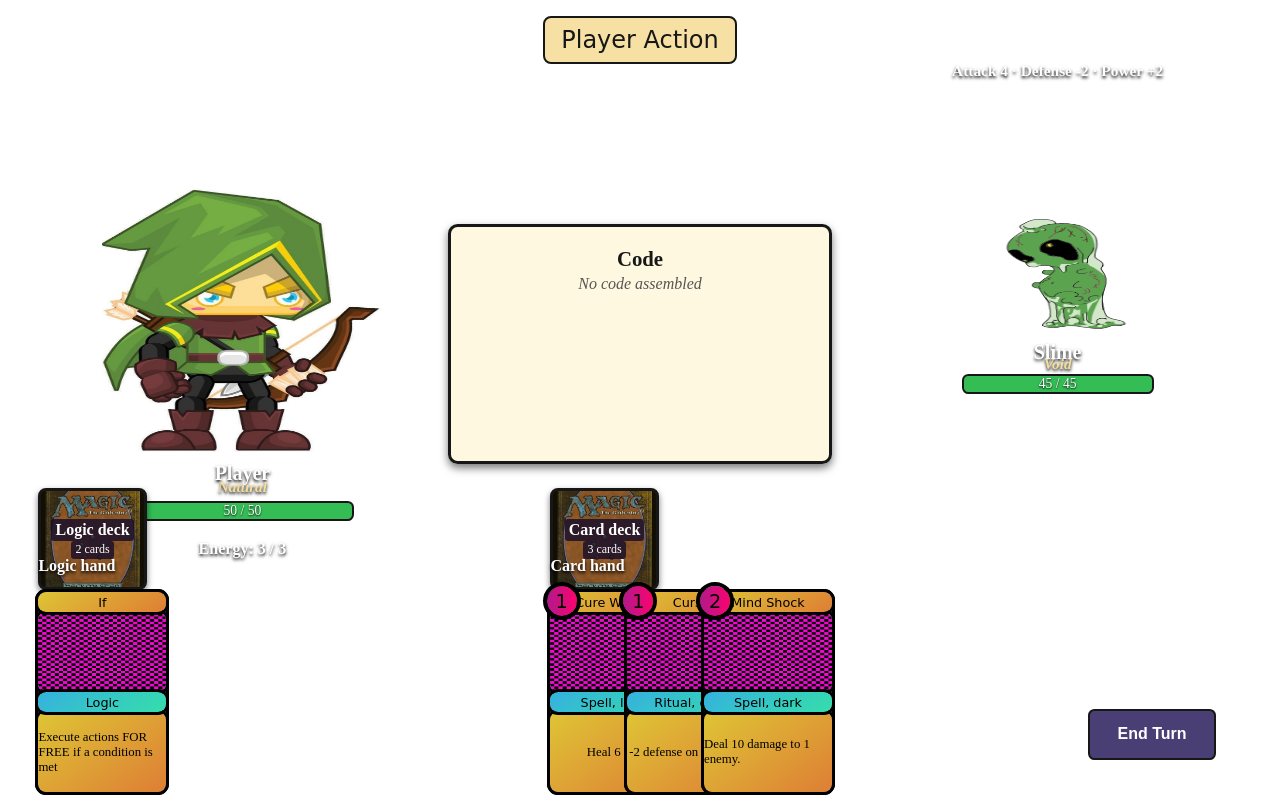
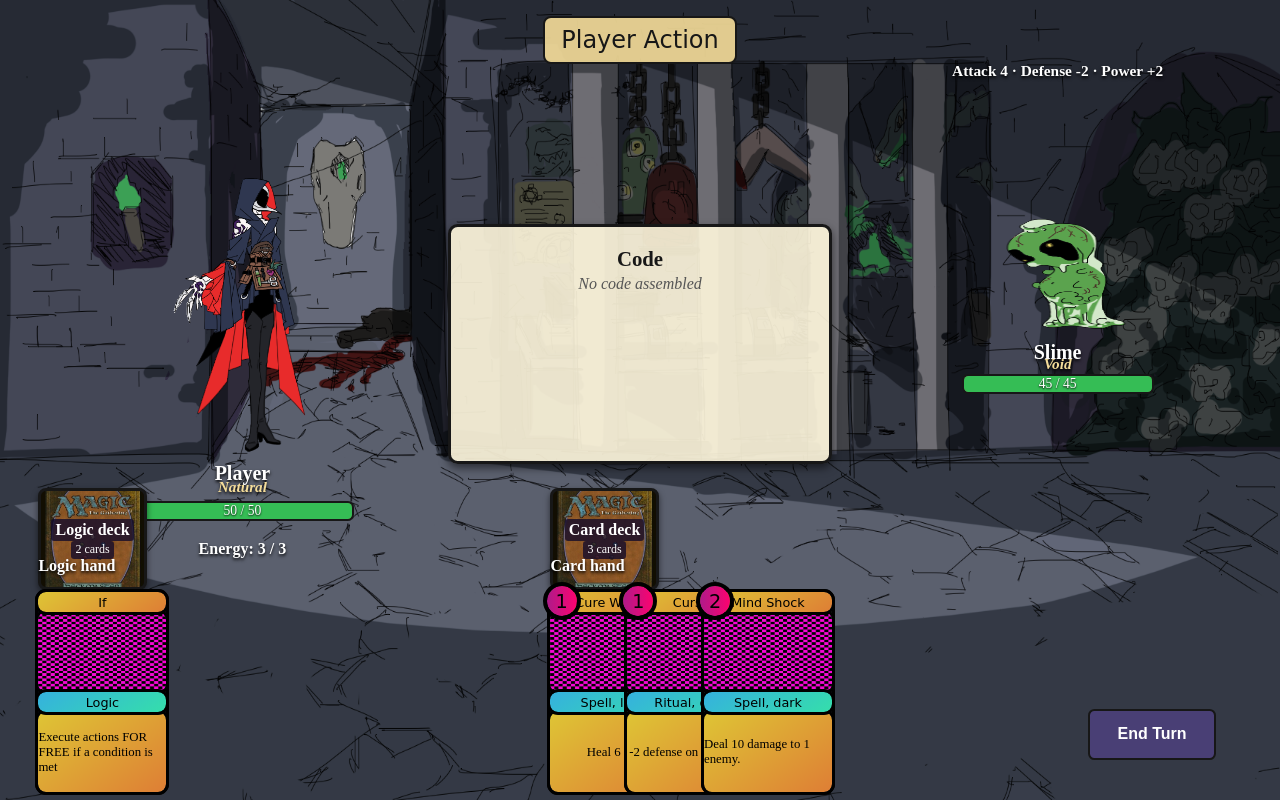
Before and after one commit to xingchen33/CSEN174, a website built with Vite: page inGame.html in a window 1280 px wide. Built offline with nearby package versions, Linux system fonts and the light colour scheme.

Commit message:
Change images.

```diff
--- a/assets/player.css
+++ b/assets/player.css
@@ -9,11 +9,9 @@
 }
 
 .player-image {
-    left: 0%;
-    top: 0%;
-    width: 100%;
-    aspect-ratio: 1/1;
-    position: absolute;
+    height: 100%;
+    display: block;
+    margin: auto;
 }
 
 .player-base-name,
--- a/inGame.html
+++ b/inGame.html
@@ -13,9 +13,7 @@
     <body>
         <div id="play-screen">
 
-        <!-- TODO background image
-        <img id="play-background" src="./assets/missing.jpg">
-        -->
+        <img id="play-background" src="./assets/background.png" alt="">
         <div id="items-container"></div>
         <div id="player-container" aria-label="Player"></div>
         <div id="enemies-container" aria-label="Enemies"></div>
--- a/src/player.js
+++ b/src/player.js
@@ -8,7 +8,7 @@ export default class Player extends Entity {
    * @param {SimpleDeck} logicDeck - player's logic cards
    */
   // ASK do players start at max health, or whatever health they ended last stage with?
-  constructor (maxHealth=50, maxEnergy=3, cardDeck, logicDeck, items={}, image="./assets/player.jpg", attribute="natural"){
+  constructor (maxHealth=50, maxEnergy=3, cardDeck, logicDeck, items={}, image="./assets/player.png", attribute="natural"){
     super(maxHealth, image, {}, attribute);
 
     this.maxEnergy = maxEnergy;
```
Also changed, not shown: index.html (+0 -2 lines), assets/background.png (added), assets/player.jpg (deleted).
